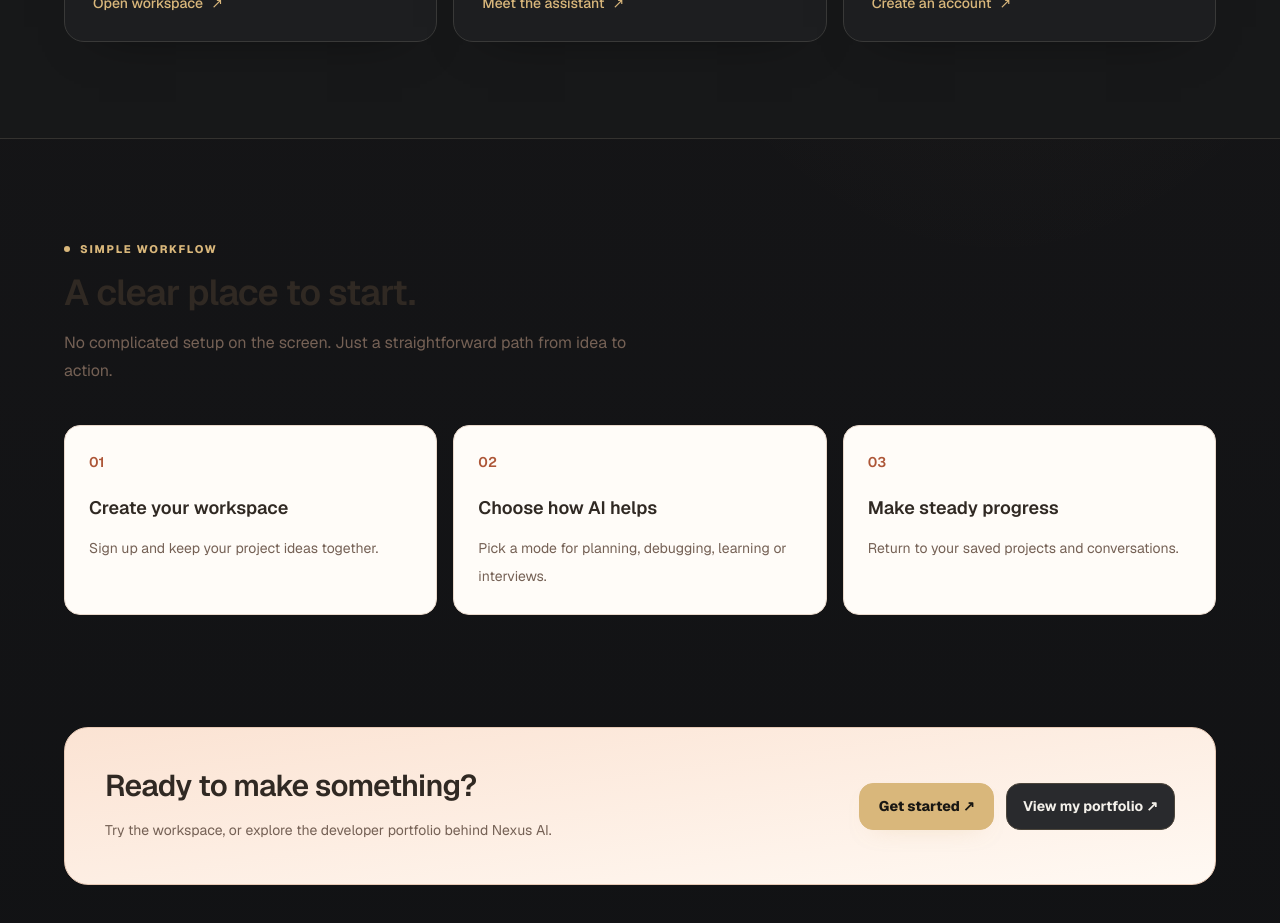
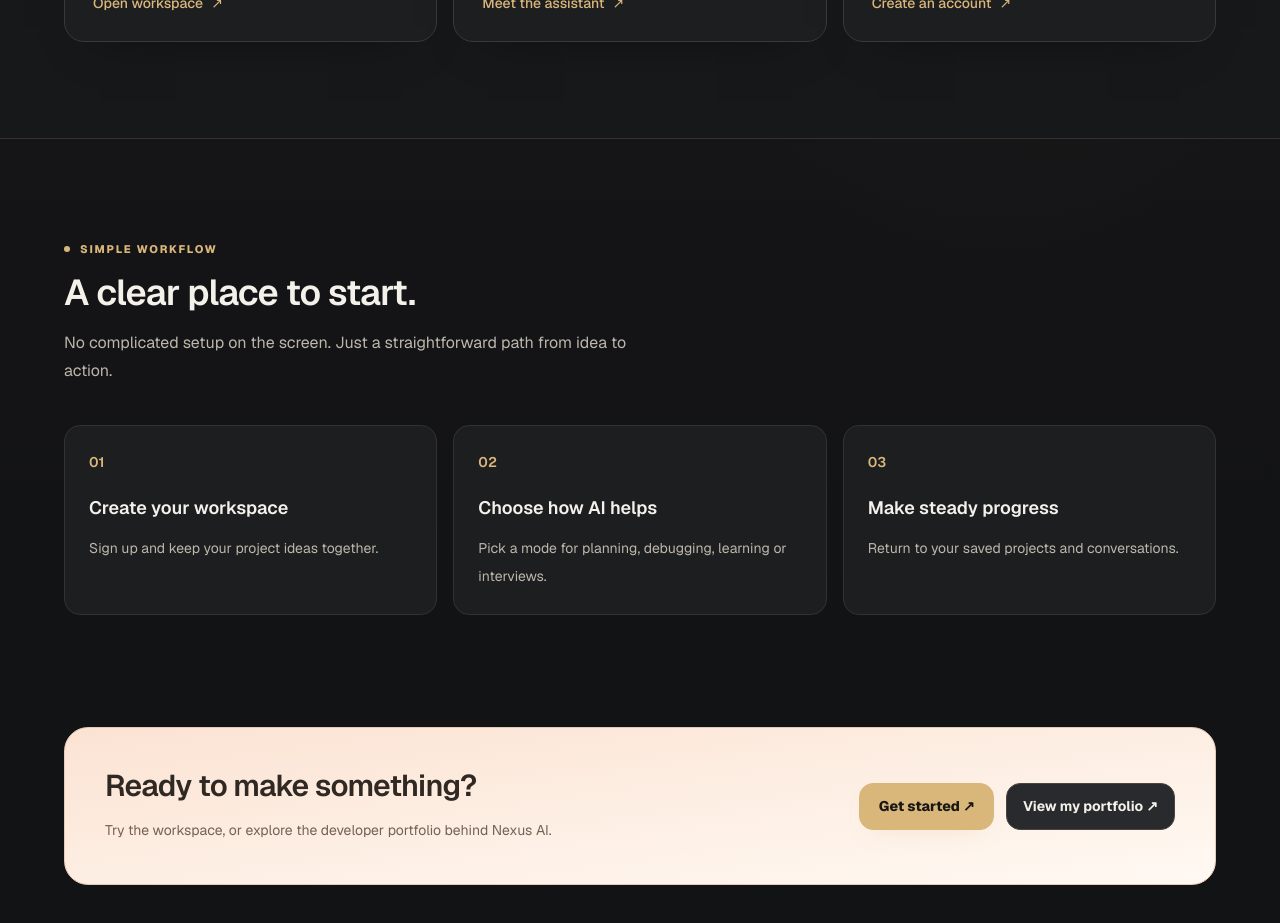
Before and after one commit to Dleteo/Nexus-AI, a Next.js app: page / in a window 1280 px wide. Shown: the part 1420-2343 px from the top of the page. Built offline with nearby package versions, Linux system fonts and the light colour scheme; no server answers.

Commit message:
Apply Obsidian Gold to marketing and portfolio sections

```diff
--- a/components/sections/Process.tsx
+++ b/components/sections/Process.tsx
@@ -6,10 +6,10 @@ const steps = [
 
 export default function Process() {
   return (
-    <section id="how-it-works" className="scroll-mt-24 px-5 py-20 text-[#302923] sm:px-8 sm:py-24">
+    <section id="how-it-works" className="scroll-mt-24 px-5 py-20 text-[#F4F1EB] sm:px-8 sm:py-24">
       <div className="mx-auto max-w-6xl">
-        <div className="max-w-xl"><p className="nexus-kicker mb-4">Simple workflow</p><h2 className="text-3xl font-semibold tracking-tight sm:text-4xl">A clear place to start.</h2><p className="mt-4 text-base leading-7 text-[#756155]">No complicated setup on the screen. Just a straightforward path from idea to action.</p></div>
-        <ol className="mt-10 grid gap-4 md:grid-cols-3">{steps.map((item) => <li key={item.number} className="rounded-2xl border border-[#E9D9CC] bg-[#FFFCF8] p-6"><span className="text-sm font-semibold text-[#AD5637]">{item.number}</span><h3 className="mt-5 text-lg font-semibold">{item.title}</h3><p className="mt-3 text-sm leading-7 text-[#756155]">{item.description}</p></li>)}</ol>
+        <div className="max-w-xl"><p className="nexus-kicker mb-4">Simple workflow</p><h2 className="text-3xl font-semibold tracking-tight sm:text-4xl">A clear place to start.</h2><p className="mt-4 text-base leading-7 text-[#BDB6AB]">No complicated setup on the screen. Just a straightforward path from idea to action.</p></div>
+        <ol className="mt-10 grid gap-4 md:grid-cols-3">{steps.map((item) => <li key={item.number} className="rounded-2xl border border-[#34322F] bg-[#1D1E20] p-6"><span className="text-sm font-semibold text-[#D9B77B]">{item.number}</span><h3 className="mt-5 text-lg font-semibold">{item.title}</h3><p className="mt-3 text-sm leading-7 text-[#BDB6AB]">{item.description}</p></li>)}</ol>
       </div>
     </section>
   );
```
